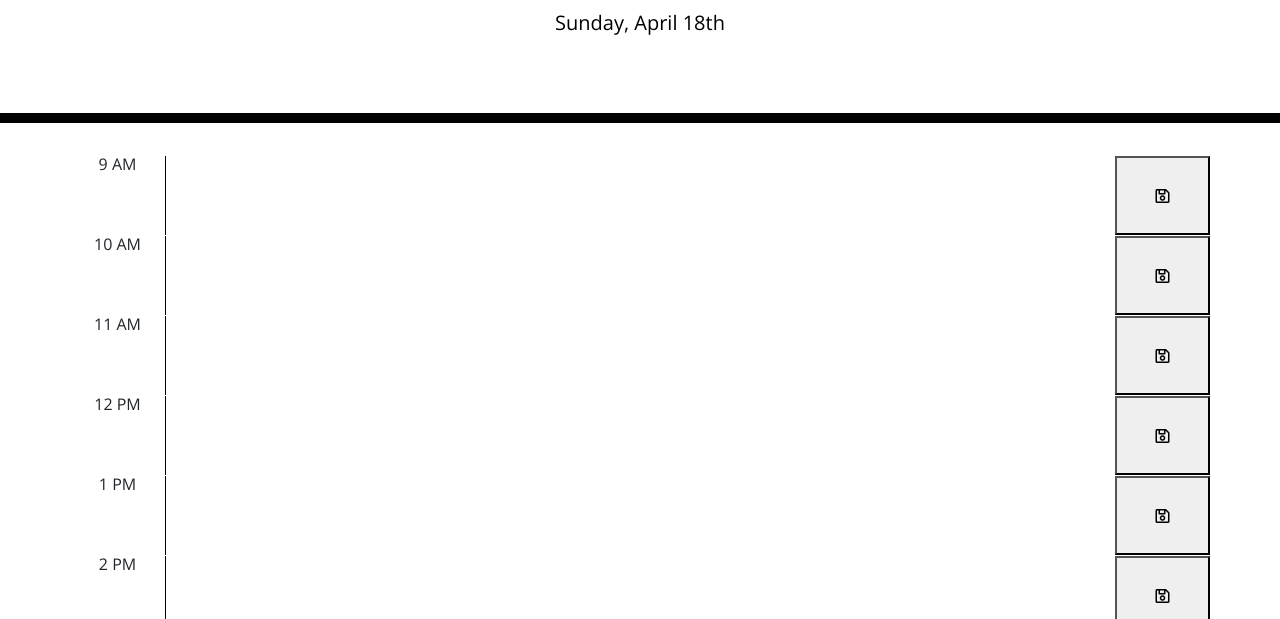
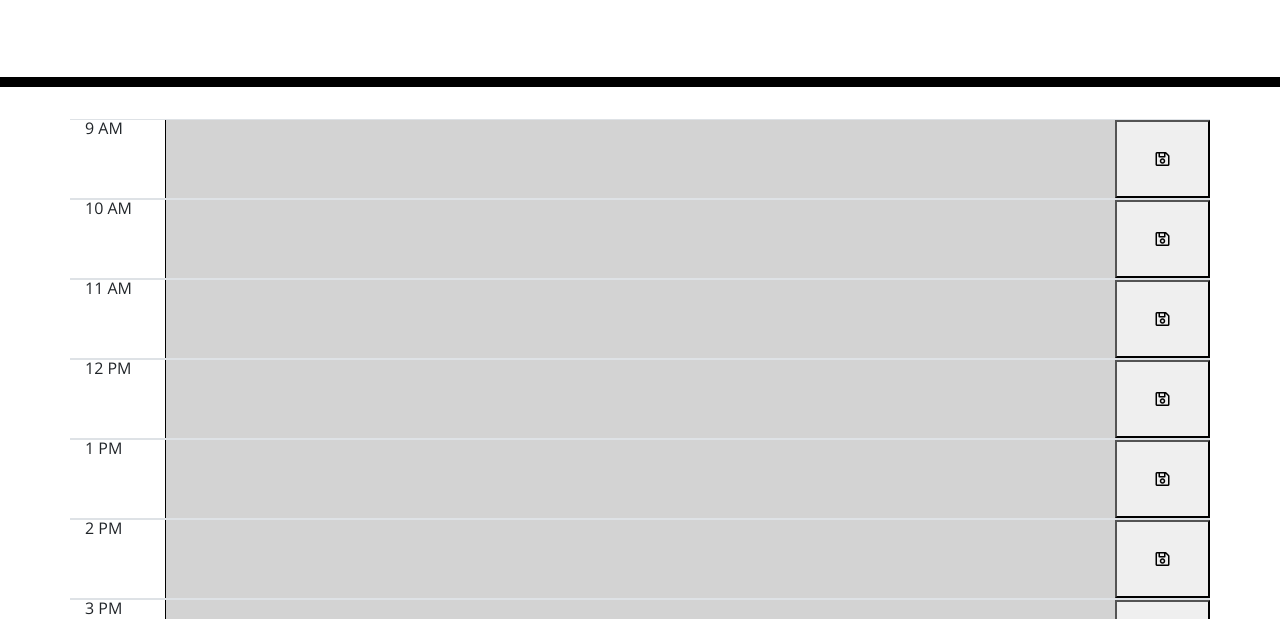
Before and after one commit to williamnrivero/work-day-scheduler, a plain HTML site: page index.html in a window 1280 px wide. Shown: the part 181-800 px from the top of the page. Drawn offline with nearby package versions, Linux system fonts and the light colour scheme.

Commit message:
pretty much added everything else. Forgot to update

```diff
--- a/assets/js/script.js
+++ b/assets/js/script.js
@@ -1,14 +1,91 @@
-// var timeBlocks = document.queryselector(".container")
+let workDay = {
+    "9 AM":"",
+    "10 AM":"",
+    "11 AM":"",
+    "12 PM":"",
+    "1 PM":"",
+    "2 PM":"",
+    "3 PM":"",
+    "4 PM":"",
+    "5 PM":"",
+};
 
 $(document).ready(function(){
-
-    $('.time-block').each(function() {
-
-
-    })
+    if(!localStorage.getItem('workDay')) {
+        updateCalendarTasks(workDay);
+    } else {
+        updateCalendarTasks(JSON.parse(localStorage.getItem('workDay')));
+    }
 })
 
+$('#date-today h6').text(moment().format('dddd') + " , " + moment().format('MMMM Do YYYY, h:mm:ss a'));
 
-// Moment.js format
-var today = moment();
-$("#currentDay").text(today.format("dddd, MMMM Do"));
+let counter = 1;
+for(const property in workDay) {
+  let textEntry = "#text-entry" + counter;
+  $(textEntry).text(workDay[property]);
+  let timeId = "#time" + counter;
+  let presentHour = moment().hour();
+  let timeString = $(timeId).text();
+  let timeNumber = hourNumberFromHourString(timeString);
+  if(timeNumber < presentHour) {
+    $(textEntry).addClass("past");
+  } else if (timeNumber > presentHour) {
+    $(textEntry).addClass("future");
+  } else {
+    $(textEntry).addClass("present");
+  }
+  counter ++;
+}
+
+$("button").click(function() {
+  value = $(this).siblings("textarea").val();
+  hourString = $(this).siblings("div").text();
+
+  saveSchedule(hourString, value);
+});
+
+function hourNumberFromHourString(hourString) {
+  switch(hourString) {
+    case "9 AM": return 9;
+    case "10 AM": return 10;
+    case "11 AM": return 11;
+    case "12 PM": return 12;
+    case "1 PM": return 13;
+    case "2 PM": return 14;
+    case "3 PM": return 15;
+    case "4 PM": return 16;
+    case "5 PM": return 17;
+  }
+}
+
+function loadCorrectDataset() {
+  result = localStorage.getItem('workDay')
+  return (result ? result : workDay);
+}
+
+function initializeLocalStorage() {
+  localStorage.setItem('workDay', JSON.stringify(workDay));
+};
+
+function saveToLocalStorage(dayObj) {
+  localStorage.setItem('workDay', JSON.stringify(dayObj));
+}
+
+function saveSchedule(hourString, val) {
+  if(!localStorage.getItem('workDay')) {
+    initializeLocalStorage();
+  }
+
+  let workHours = JSON.parse(localStorage.getItem('workDay'));
+  workHours[hourString] = val
+
+  saveToLocalStorage(workHours);
+}
+
+function updateCalendarTasks(dayObject) {
+  $(".calendar-row").each(function(index) {
+    let res = $(this).children("div");
+    $(this).children("textarea").text(dayObject[res.text()]);
+  })
+}
--- a/index.html
+++ b/index.html
@@ -32,70 +32,70 @@
     <div class="container">
 
       <!-- Timeblocks go here -->
-      <div id="timeBlock1" class="time-block row">
-        <div id="time1" class="col-md-1">9 AM</div>
+      <div id="calendar-row2" class="row justify-content-md-center border-top border-bottom calendar-row">
+        <div id="time1"class="col-md-1">9 AM</div>
         <textarea rows="3" id="text-entry1" class="col-md-10"></textarea>
         <button id="save" class="col-md-1"><i class="far fa-save"></i></button>
       </div>
 
-
-      <div id="timeBlock2" class="time-block row">
-        <div id="time2" class="col-md-1">10 AM</div>
+      <div id="calendar-row3" class="row justify-content-md-center border-top border-bottom calendar-row">
+        <div id="time2"class="col-md-1">10 AM</div>
         <textarea rows="3" id="text-entry2" class="col-md-10"></textarea>
         <button id="save" class="col-md-1"><i class="far fa-save"></i></button>
       </div>
 
-
-      <div id="timeBlock3" class="time-block row">
-        <div id="time3" class="col-md-1">11 AM</div>
+      <div id="calendar-row4" class="row justify-content-md-center border-top border-bottom calendar-row">
+        <div id="time3"class="col-md-1">11 AM</div>
         <textarea rows="3" id="text-entry3" class="col-md-10"></textarea>
         <button id="save" class="col-md-1"><i class="far fa-save"></i></button>
       </div>
 
-
-      <div id="timeBlock4" class="time-block row">
-        <div id="time4" class="col-md-1">12 PM</div>
+      <div id="calendar-row5" class="row justify-content-md-center border-top border-bottom calendar-row">
+        <div id="time4"class="col-md-1">12 PM</div>
         <textarea rows="3" id="text-entry4" class="col-md-10"></textarea>
         <button id="save" class="col-md-1"><i class="far fa-save"></i></button>
       </div>
 
-
-      <div id="timeBlock5" class="time-block row">
-        <div id="time5" class="col-md-1">1 PM</div>
+      <div id="calendar-row6" class="row justify-content-md-center border-top border-bottom calendar-row">
+        <div id="time5"class="col-md-1 time">1 PM</div>
         <textarea rows="3" id="text-entry5" class="col-md-10"></textarea>
         <button id="save" class="col-md-1"><i class="far fa-save"></i></button>
       </div>
 
-
-      <div id="timeBlock6" class="time-block row">
-        <div id="time6" class="col-md-1">2 PM</div>
+      <div id="calendar-row7" class="row justify-content-md-center border-top border-bottom calendar-row">
+        <div id="time6"class="col-md-1 time">2 PM</div>
         <textarea rows="3" id="text-entry6" class="col-md-10"></textarea>
         <button id="save" class="col-md-1"><i class="far fa-save"></i></button>
       </div>
 
-
-      <div id="timeBlock7" class="time-block row">
-        <div id="time7" class="col-md-1">3 PM</div>
+      <div id="calendar-row8" class="row justify-content-md-center border-top border-bottom calendar-row">
+        <div id="time7"class="col-md-1">3 PM</div>
         <textarea rows="3" id="text-entry7" class="col-md-10"></textarea>
         <button id="save" class="col-md-1"><i class="far fa-save"></i></button>
       </div>
 
-
-      <div id="timeBlock8" class="time-block row">
-        <div id="time8" class="col-md-1">4 PM</div>
+      <div id="calendar-row9" class="row justify-content-md-center border-top border-bottom calendar-row">
+        <div id="time8"class="col-md-1">4 PM</div>
         <textarea rows="3" id="text-entry8" class="col-md-10"></textarea>
         <button id="save" class="col-md-1"><i class="far fa-save"></i></button>
       </div>
 
-
-      <div id="timeBlock9" class="time-block row">
-        <div id="time9" class="col-md-1">5 PM</div>
+      <div id="calendar-row10" class="row justify-content-md-center border-top border-bottom calendar-row">
+        <div id="time9"class="col-md-1">5 PM</div>
         <textarea rows="3" id="text-entry9" class="col-md-10"></textarea>
         <button id="save" class="col-md-1"><i class="far fa-save"></i></button>
       </div>
 
     </div>
 
+      <div class="container-fluid">
+        <footer class = "row">
+          <br><br>
+        </footer>
+      </div>
+
+
+
     <script src="https://code.jquery.com/jquery-3.4.1.min.js"></script>
     <script src="https://cdnjs.cloudflare.com/ajax/libs/moment.js/2.24.0/moment.min.js"></script>
     <script src ="./assets/js/script.js"></script>
```
